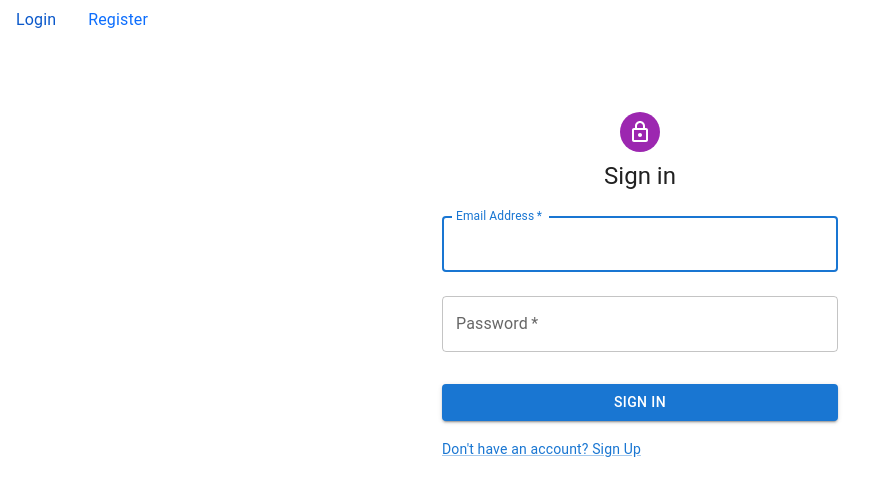
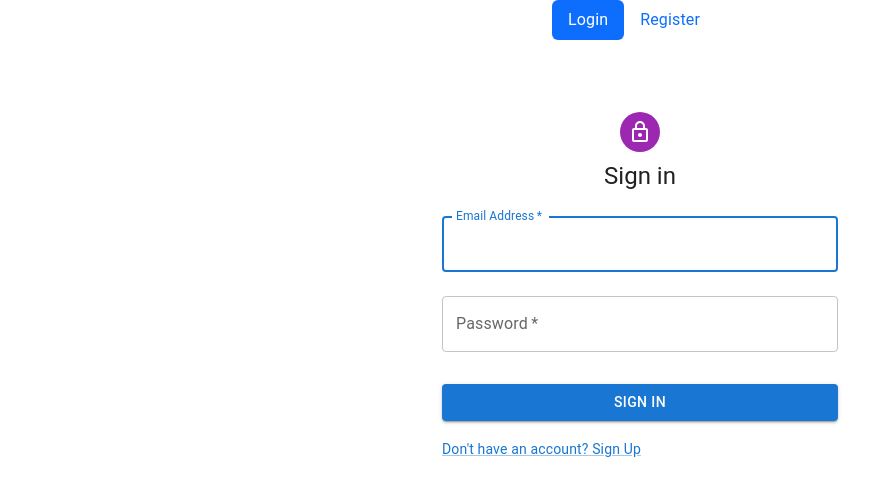
Before and after one commit to sateesh3048/react-app, a React (Create React App) app: page /login in a window 1280 px wide. Shown: the top 496 px of the page, without its empty margins (0-885 px from the left). Built offline with nearby package versions, Linux system fonts and the light colour scheme.

Commit message:
Saving changes

```diff
--- a/src/components/NavBar.js
+++ b/src/components/NavBar.js
@@ -1,4 +1,4 @@
-import React from "react";
+import React, { useState } from "react";
 import { Link } from "react-router-dom";
 import Nav from "react-bootstrap/Nav";
 import Navbar from "react-bootstrap/Navbar";
@@ -8,35 +8,41 @@ import Row from "react-bootstrap/Row";
 
 const NavBar = () => {
   const { curUser } = useAuth();
-
   return (
     <Row>
       {/* <Navbar bg="light" expand="lg"> */}
       {curUser ? (
-        <Nav activeKey="/">
+        <Nav
+          variant="pills"
+          className="justify-content-center"
+          defaultActiveKey="tasks"
+        >
           <Nav.Item>
-            <Nav.Link as={Link} to="/">
+            <Nav.Link as={Link} to="/" eventKey="tasks">
               Tasks
             </Nav.Link>
           </Nav.Item>
           <Nav.Item>
-            <Nav.Link as={Link} to="/referral">
+            <Nav.Link as={Link} to="/referral" eventKey="referral">
               Referral
             </Nav.Link>
-            {/* <Link to="/referral">Referral </Link> */}
           </Nav.Item>
           <Nav.Item>
-            <Nav.Link as={Link} to="/logout">
+            <Nav.Link as={Link} to="/logout" eventKey="logout">
               Logout
             </Nav.Link>
           </Nav.Item>
         </Nav>
       ) : (
-        <Nav className="me-auto">
-          <Nav.Link as={Link} to="/login">
+        <Nav
+          className="justify-content-center"
+          variant="pills"
+          defaultActiveKey="login"
+        >
+          <Nav.Link as={Link} to="/login" eventKey="login">
             Login
           </Nav.Link>
-          <Nav.Link as={Link} to="/signup">
+          <Nav.Link as={Link} to="/signup" eventKey="signup">
             Register
           </Nav.Link>
         </Nav>
--- a/src/components/contexts/Referral.js
+++ b/src/components/contexts/Referral.js
@@ -28,7 +28,7 @@ const Referral = () => {
       console.log(err);
     }
 
-    // setEmail("");
+    setEmail("");
   }
 
   function isValidEmail(email) {
```
